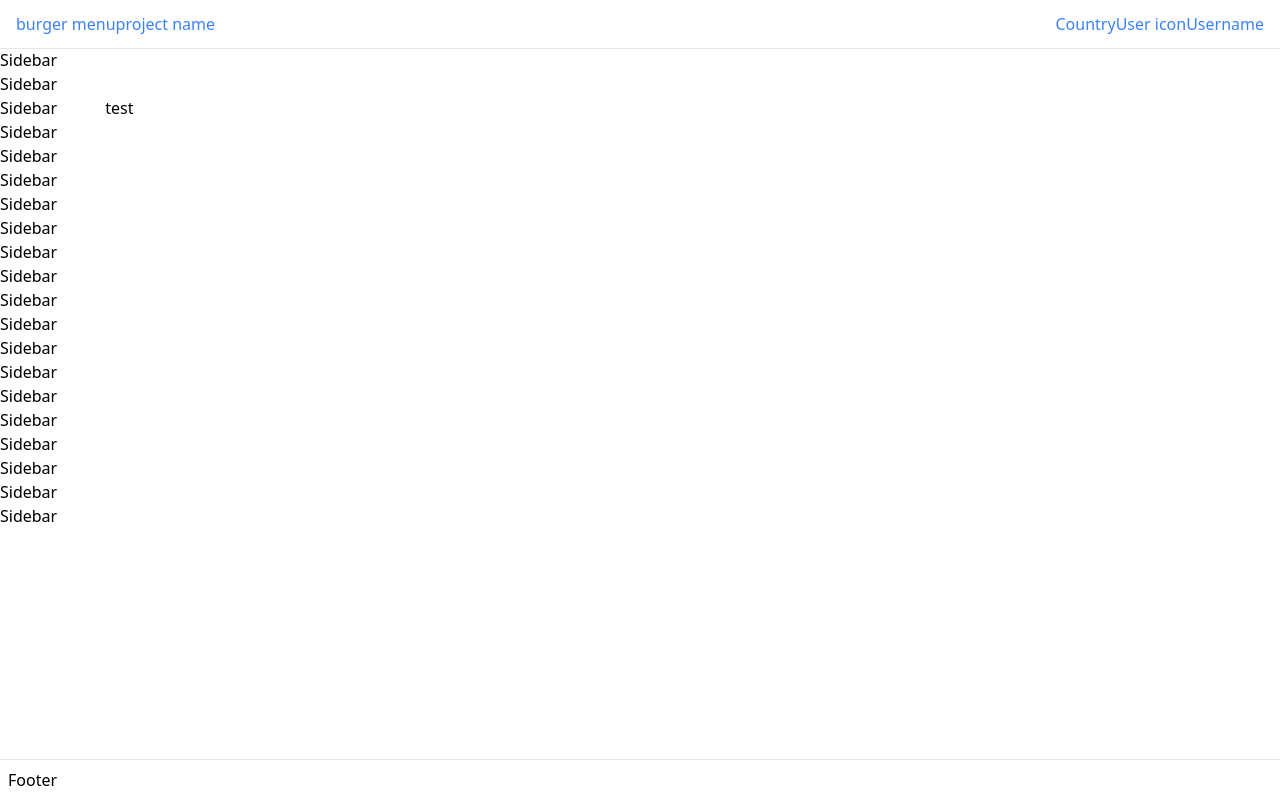
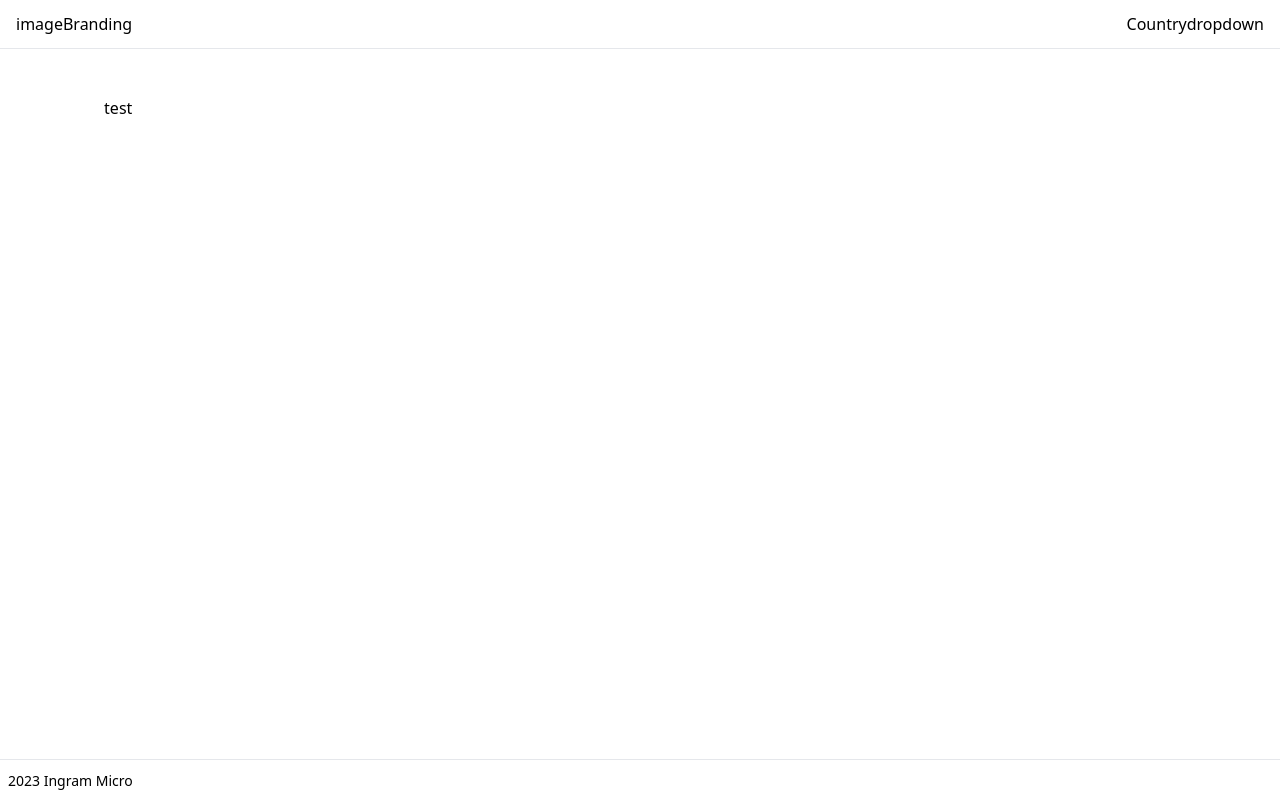
Before and after one commit to Denyyel914/phonebook, a Next.js app: page / in a window 1280 px wide. Built offline with nearby package versions, Linux system fonts and the light colour scheme.

Commit message:
feat: Add layout components (header, sidebar, footer)
- Add Header with placeholder data
- Add sidebar positioning with placeholder data

-Add footer with correct data

```diff
--- a/app/layout.js
+++ b/app/layout.js
@@ -15,15 +15,23 @@ export default function RootLayout({ children }) {
   return (
     <html lang="en">
       <body>
-        <div className="flex flex-col">
-          <div>
-            <Header />
-          </div>
+        {/* <div className="flex flex-col min-h-screen">
+          <div>header</div>
           <div className="flex flex-1">
-            <Sidebar />
+            sidebar
             <main className="flex-1 pt-24 px-12 pb-12 lg:px-12 relative overflow-y-auto max-h-screen">
               <div className="overflow-auto">{children}</div>
             </main>
+            foote
+          </div>
+        </div> */}
+        <div className="flex flex-col">
+          <Header />
+          <div className="flex flex-1">
+            <div>sidebar</div>
+            <div className="flex-1  pt-24 px-12 pb-12 lg:px-12 relative overflow-y-auto max-h-screen">
+              <div className="overflow-auto">{children}</div>
+            </div>
             <Footer />
           </div>
         </div>
--- a/app/layouts/Footer/Index.jsx
+++ b/app/layouts/Footer/Index.jsx
@@ -3,7 +3,10 @@ import React from "react";
 const Footer = () => {
   return (
     <div className="border-t fixed bottom-0 left-0 w-full p-2 bg-white">
-      <div>Footer</div>
+      <span className="text-sm font-medium text-[#43474E">
+        {" "}
+        2023 Ingram Micro
+      </span>
     </div>
   );
 };
--- a/app/layouts/Header/Index.jsx
+++ b/app/layouts/Header/Index.jsx
@@ -2,21 +2,47 @@ import React from "react";
 
 function Header() {
   return (
-    <div className=" bg-white w-full text-blue-500 border-b border-outline fixed top-0 z-50 ">
-      <div className="flex  flex-wrap px-4 py-3 items-center">
-        <nav className="flex items-center justify-between w-full mx-auto">
-          <div className="flex">
-            <div>burger menu</div>
-            <div>project name</div>
+    // <div className=" bg-white w-full text-blue-500 border-b border-outline fixed top-0 z-50 ">
+    //   <div className="flex  flex-wrap px-4 py-3 items-center">
+    //     <nav className="flex items-center justify-between w-full mx-auto">
+    //       <div className="flex">
+    //         <div>burger menu</div>
+    //         <div>project name</div>
+    //       </div>
+    //       <div className="flex justify-center items-center">
+    //         <div>Country</div>
+    //         <div>User icon</div>
+    //         <div>Username</div>
+    //       </div>
+    //     </nav>
+    //   </div>
+    // </div>
+    /////
+    // <div className="flex justify-between">
+    //   <div className="flex">
+    //     <div>burger</div>
+    //     <div>Project name</div>
+    //   </div>
+    //   <div className="flex">
+    //     <div>flag</div>
+    //     <div>user</div>
+    //   </div>
+    // </div>
+
+    <header className="border-b border-outline fixed top-0 z-50 bg-white w-full">
+      <div className="flex flex-wrap px-4 py-3 items-center">
+        <nav className="w-full mx-auto flex items-center justify-between">
+          <div className="flex justify-center items-center">
+            <div>image</div>
+            <div>Branding</div>
           </div>
           <div className="flex justify-center items-center">
             <div>Country</div>
-            <div>User icon</div>
-            <div>Username</div>
+            <div>dropdown</div>
           </div>
         </nav>
       </div>
-    </div>
+    </header>
   );
 }
 
```
